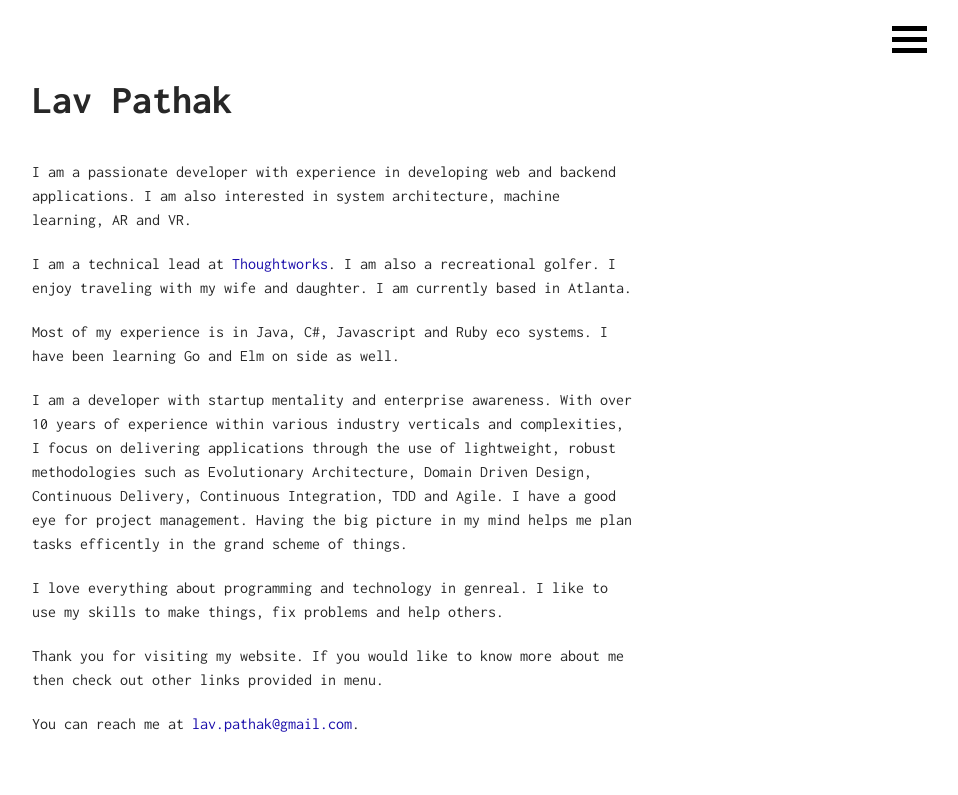
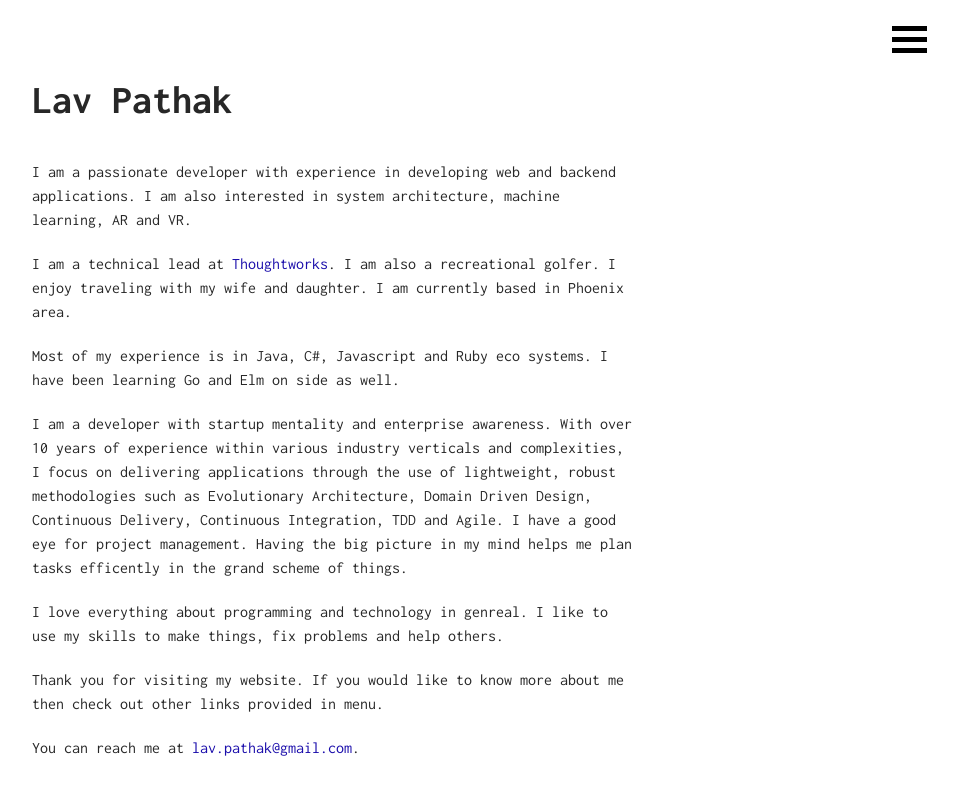
Before and after one commit to lavpathak/lavpathak.com, a Jekyll site: the page built from index.html, in a window 1280 px wide. Shown: the top 795 px of the page, without its empty margins (308-1266 px from the left). Built offline with Jekyll 4.4.1, drawn with Linux system fonts in a browser that asks for light colours.

Commit message:
Changing location on home page.

```diff
--- a/index.html
+++ b/index.html
@@ -8,7 +8,7 @@ layout: home
 
 <div class="paragraph">
   I am a technical lead at <a href="http://www.thoughtworks.com">Thoughtworks</a>.
-  I am also a recreational golfer. I enjoy traveling with my wife and daughter. I am currently based in Atlanta.
+  I am also a recreational golfer. I enjoy traveling with my wife and daughter. I am currently based in Phoenix area.
 </div>
 
 <div class="paragraph">
```
